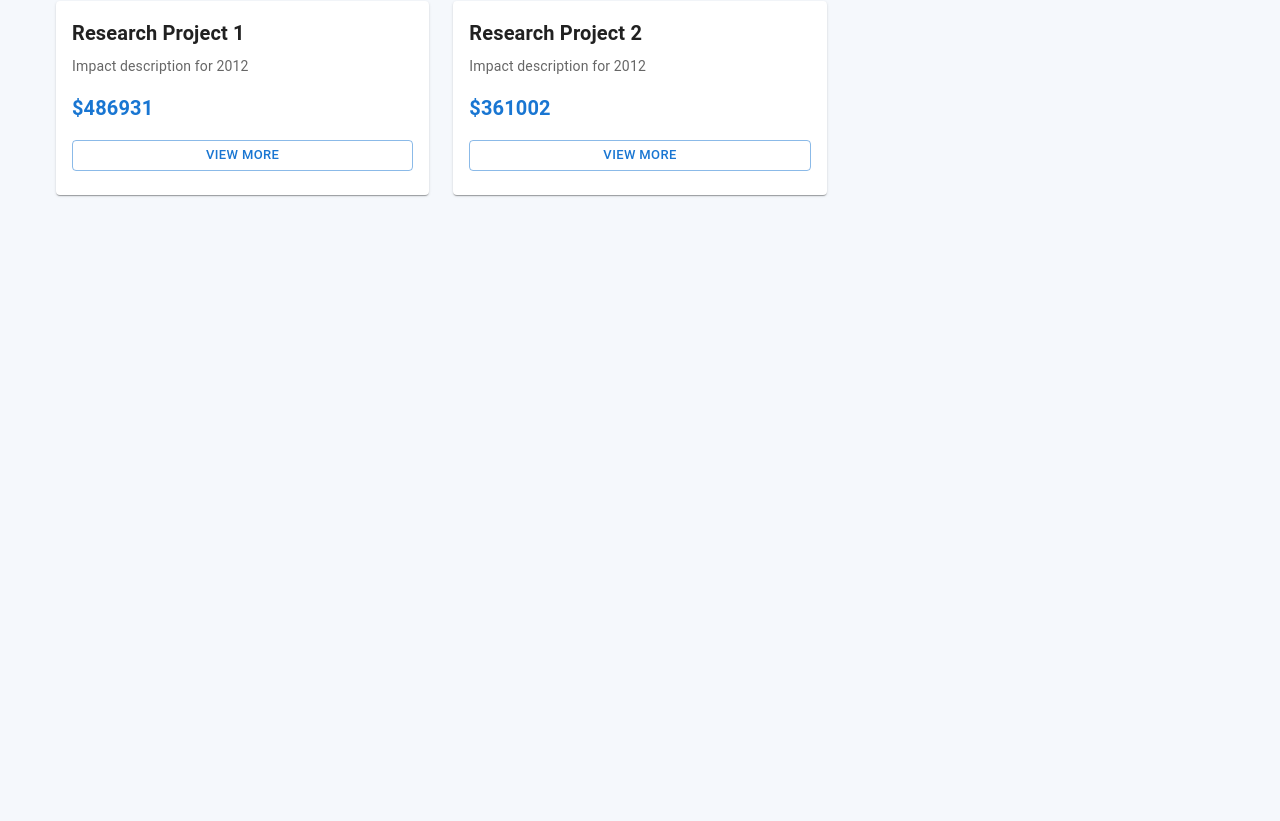
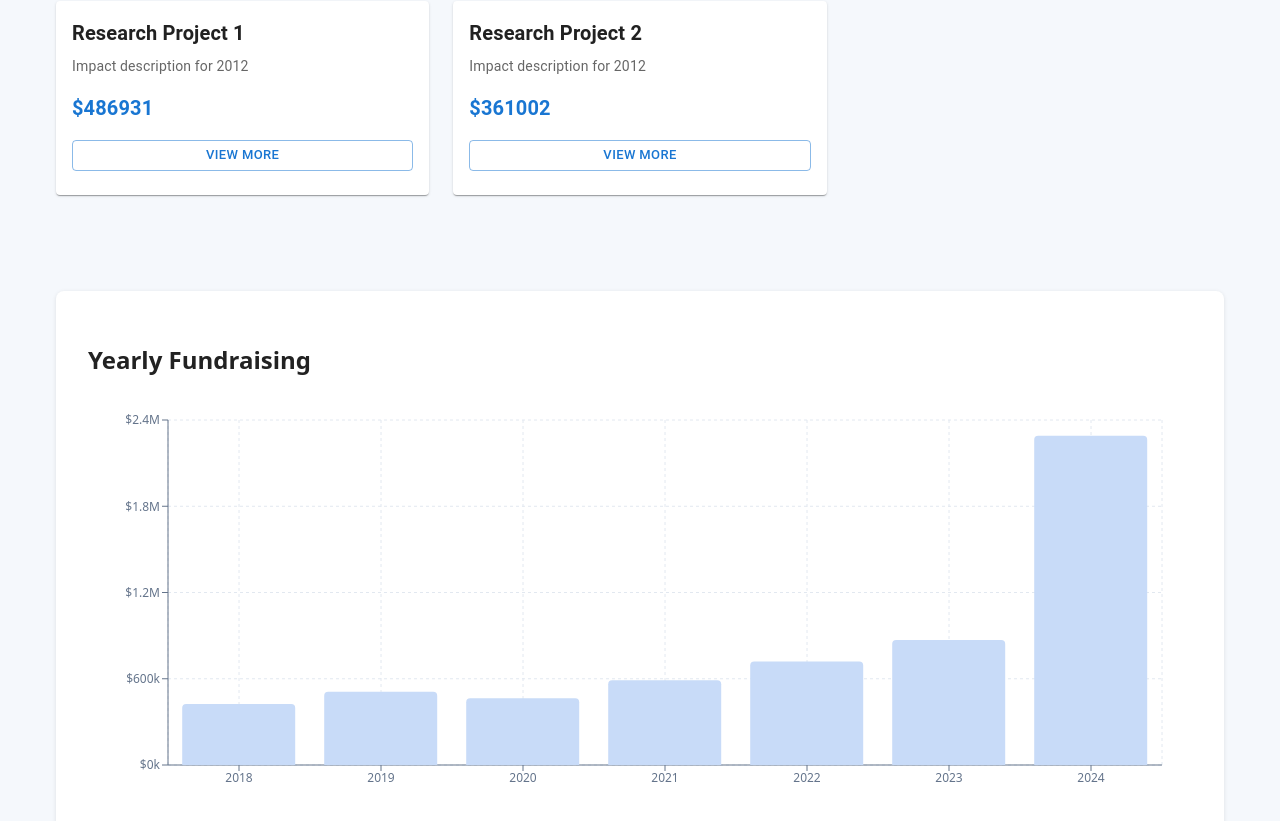
Before and after one commit to cfgcolumbus25/Team-7, a React (Vite) app in the folder frontend/: page / in a window 1280 px wide. Shown: the part 435-1256 px from the top of the page. Before the commit the page ends 800 px from the top, so only its background shows below. Built offline with nearby package versions, Linux system fonts and the light colour scheme.

Commit message:
adding in the fundraising chart and connecting to time line slider

```diff
--- a/frontend/package.json
+++ b/frontend/package.json
@@ -16,7 +16,8 @@
     "framer-motion": "^12.23.24",
     "react": "^19.1.1",
     "react-dom": "^19.1.1",
-    "react-router-dom": "^7.9.5"
+    "react-router-dom": "^7.9.5",
+    "recharts": "^2.12.0"
   },
   "devDependencies": {
     "@eslint/js": "^9.36.0",
--- a/frontend/src/components/ResearchTimeline.jsx
+++ b/frontend/src/components/ResearchTimeline.jsx
@@ -1,6 +1,6 @@
+import { Box, Button, Card, CardContent, Slider, Typography } from '@mui/material';
+import { styled } from '@mui/material/styles';
 import React, { useState } from 'react';
-import { Slider, Box, Typography, Card, CardContent, Button } from '@mui/material';
-import { styled } from '@mui/material/styles';
 
 // container wrapper to center everything and add some padding
 const Container = styled(Box)(({ theme }) => ({
@@ -56,19 +56,21 @@ const ResearchTile = styled(Card)(({ theme }) => ({
   },
 }));
 
-export default function ResearchTimeline() {
-  // track which year the user has selected, starting at 2012
-  const [selectedYear, setSelectedYear] = useState(2012);
+export default function ResearchTimeline({ selectedYear, setSelectedYear }) {
+  // use props if provided, otherwise use local state
+  const [localYear, setLocalYear] = useState(2012);
+  const currentYear = selectedYear !== undefined ? selectedYear : localYear;
+  const updateYear = setSelectedYear || setLocalYear;
 
   // update the selected year when user moves the slider
   const handleSliderChange = (event, newValue) => {
-    setSelectedYear(newValue);
+    updateYear(newValue);
   };
 
   // calculate the position percentage for the year label
   const min = 2012;
   const max = 2025;
-  const position = ((selectedYear - min) / (max - min)) * 100;
+  const position = ((currentYear - min) / (max - min)) * 100;
 
   // dummy data for research tiles - returns 2-3 tiles per year
   const getResearchTiles = (year) => {
@@ -81,7 +83,7 @@ export default function ResearchTimeline() {
     }));
   };
 
-  const researchTiles = getResearchTiles(selectedYear);
+  const researchTiles = getResearchTiles(currentYear);
 
   return (
     <Container>
@@ -92,7 +94,7 @@ export default function ResearchTimeline() {
       <SliderContainer>
         <SliderWrapper>
           <Slider
-            value={selectedYear}
+            value={currentYear}
             onChange={handleSliderChange}
             min={2012}
             max={2025}
@@ -100,7 +102,7 @@ export default function ResearchTimeline() {
             valueLabelDisplay="off"
           />
           <YearLabel position={position}>
-            {selectedYear}
+            {currentYear}
           </YearLabel>
         </SliderWrapper>
       </SliderContainer>
--- a/frontend/src/pages/Overview.jsx
+++ b/frontend/src/pages/Overview.jsx
@@ -1,6 +1,27 @@
+import { useState } from 'react';
+import { Bar, BarChart, CartesianGrid, Cell, ReferenceLine, ResponsiveContainer, Tooltip, XAxis, YAxis } from 'recharts';
 import ResearchTimeline from "../components/ResearchTimeline.jsx";
 
+const FUNDRAISING_YEARS = [
+  { year: 2018, amount: 425000 },
+  { year: 2019, amount: 510000 },
+  { year: 2020, amount: 465000 },
+  { year: 2021, amount: 590000 },
+  { year: 2022, amount: 720000 },
+  { year: 2023, amount: 870000 },
+  { year: 2024, amount: 2290000 },
+];
+
 export default function Overview() {
+  const [selectedYear, setSelectedYear] = useState(2012);
+
+  const formatYAxis = (value) => {
+    if (value >= 1000000) {
+      return `$${(value / 1000000).toFixed(1)}M`;
+    }
+    return `$${(value / 1000).toFixed(0)}k`;
+  };
+
   return (
     <div>
       <header className="header">
@@ -9,7 +30,62 @@ export default function Overview() {
           <button className="donate-btn">Donate</button>
         </div>
       </header>
-      <ResearchTimeline />
+      <ResearchTimeline selectedYear={selectedYear} setSelectedYear={setSelectedYear} />
+
+      <div style={{ padding: '2rem', maxWidth: '1200px', margin: '0 auto' }}>
+        <div style={{
+          backgroundColor: 'white',
+          borderRadius: '8px',
+          padding: '2rem',
+          boxShadow: '0 1px 4px rgba(0, 0, 0, 0.1)',
+          marginTop: '2rem'
+        }}>
+          <h2 style={{ marginBottom: '1.5rem', fontSize: '1.5rem', fontWeight: '600' }}>
+            Yearly Fundraising
+          </h2>
+
+          <ResponsiveContainer width="100%" height={400}>
+            <BarChart data={FUNDRAISING_YEARS} margin={{ top: 20, right: 30, left: 20, bottom: 5 }}>
+              <CartesianGrid strokeDasharray="3 3" stroke="#e2e8f0" />
+              <XAxis
+                dataKey="year"
+                stroke="#64748b"
+                tick={{ fill: '#64748b', fontSize: 12 }}
+              />
+              <YAxis
+                stroke="#64748b"
+                tick={{ fill: '#64748b', fontSize: 12 }}
+                tickFormatter={formatYAxis}
+              />
+              <Tooltip
+                formatter={(value) => [`$${value.toLocaleString()}`, 'Amount']}
+                contentStyle={{
+                  backgroundColor: 'white',
+                  border: '1px solid #e2e8f0',
+                  borderRadius: '6px',
+                  padding: '8px 12px'
+                }}
+              />
+              <ReferenceLine
+                x={selectedYear}
+                stroke="#1E88E5"
+                strokeDasharray="4 4"
+                strokeWidth={2}
+              />
+              <Bar dataKey="amount" radius={[4, 4, 0, 0]}>
+                {FUNDRAISING_YEARS.map((entry) => (
+                  <Cell
+                    key={entry.year}
+                    fill={entry.year === selectedYear ? '#1E88E5' : '#c8dbf8'}
+                    stroke={entry.year === selectedYear ? '#1565C0' : 'none'}
+                    strokeWidth={entry.year === selectedYear ? 2 : 0}
+                  />
+                ))}
+              </Bar>
+            </BarChart>
+          </ResponsiveContainer>
+        </div>
+      </div>
     </div>
   );
 }
```
Also changed, not shown: 1 other file (tests, documents, lock files or other folders).
